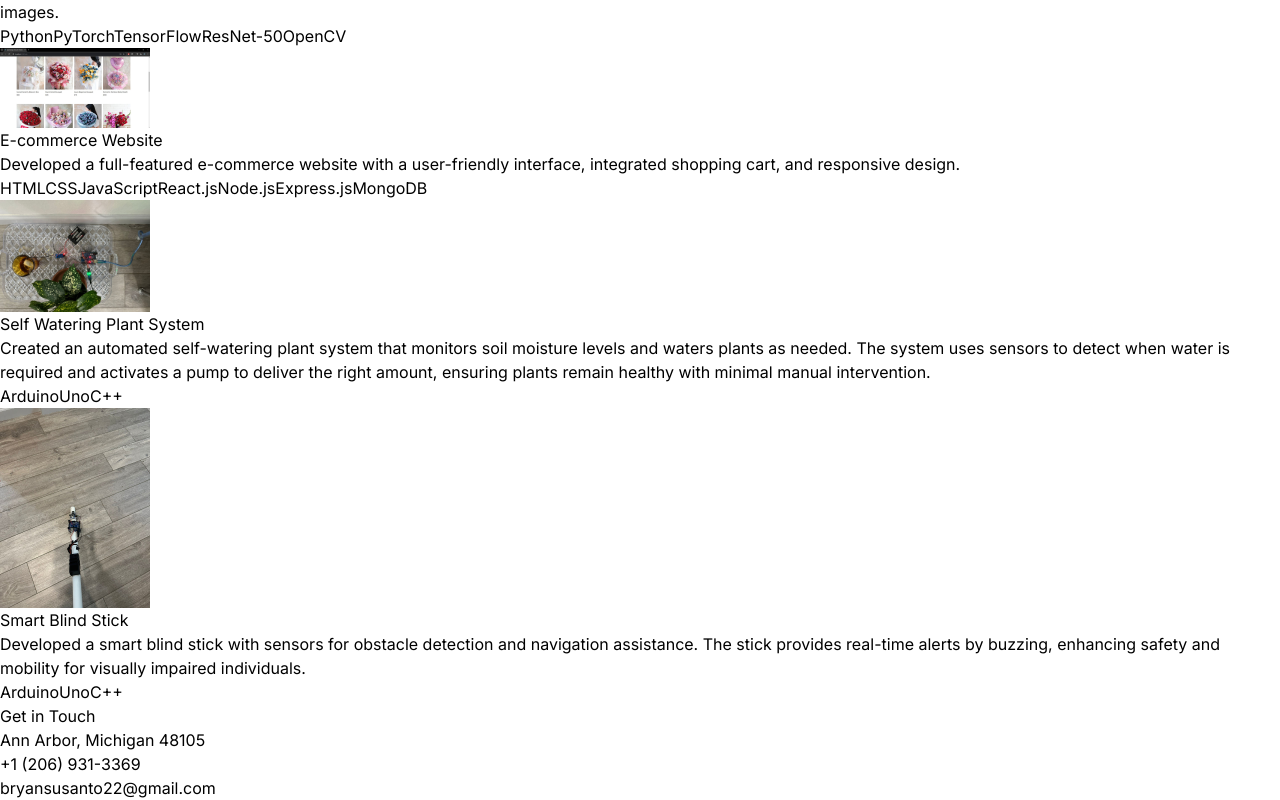
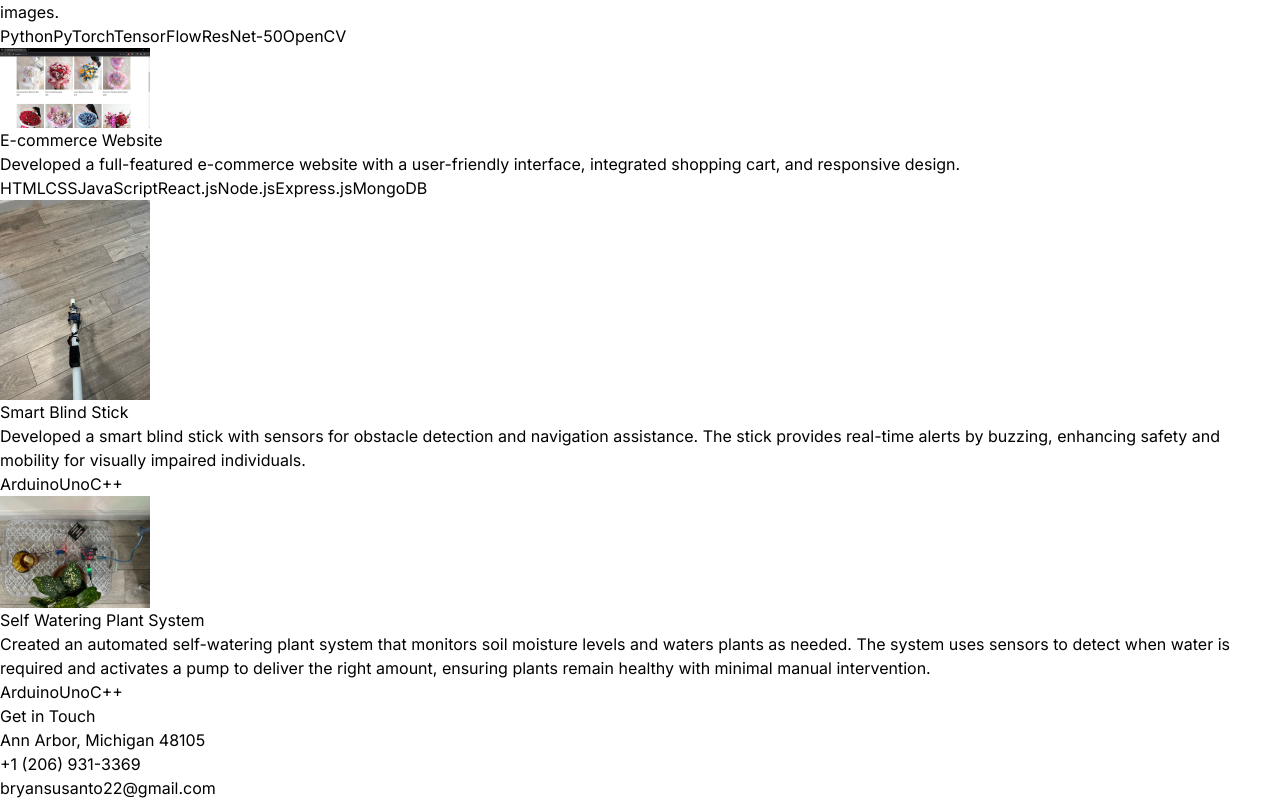
Before and after one commit to bryansbtian/portfolio, a React (Vite) app: page / in a window 1280 px wide. Shown: the part 3066-3866 px from the top of the page. Built offline with nearby package versions, Linux system fonts and the light colour scheme.

Commit message:
switched project orders

```diff
--- a/src/constants/index.js
+++ b/src/constants/index.js
@@ -95,17 +95,17 @@ export const PROJECTS = [
     ],
   },
   {
+    title: "Smart Blind Stick",
+    image: project1,
+    description:
+      "Developed a smart blind stick with sensors for obstacle detection and navigation assistance. The stick provides real-time alerts by buzzing, enhancing safety and mobility for visually impaired individuals.",
+    technologies: ["ArduinoUno", "C++"],
+  },
+  {
     title: "Self Watering Plant System",
     image: project2,
     description:
       "Created an automated self-watering plant system that monitors soil moisture levels and waters plants as needed. The system uses sensors to detect when water is required and activates a pump to deliver the right amount, ensuring plants remain healthy with minimal manual intervention.",
-    technologies: ["ArduinoUno", "C++"],
-  },
-  {
-    title: "Smart Blind Stick",
-    image: project1,
-    description:
-      "Developed a smart blind stick with sensors for obstacle detection and navigation assistance. The stick provides real-time alerts by buzzing, enhancing safety and mobility for visually impaired individuals.",
     technologies: ["ArduinoUno", "C++"],
   },
 ];
```
